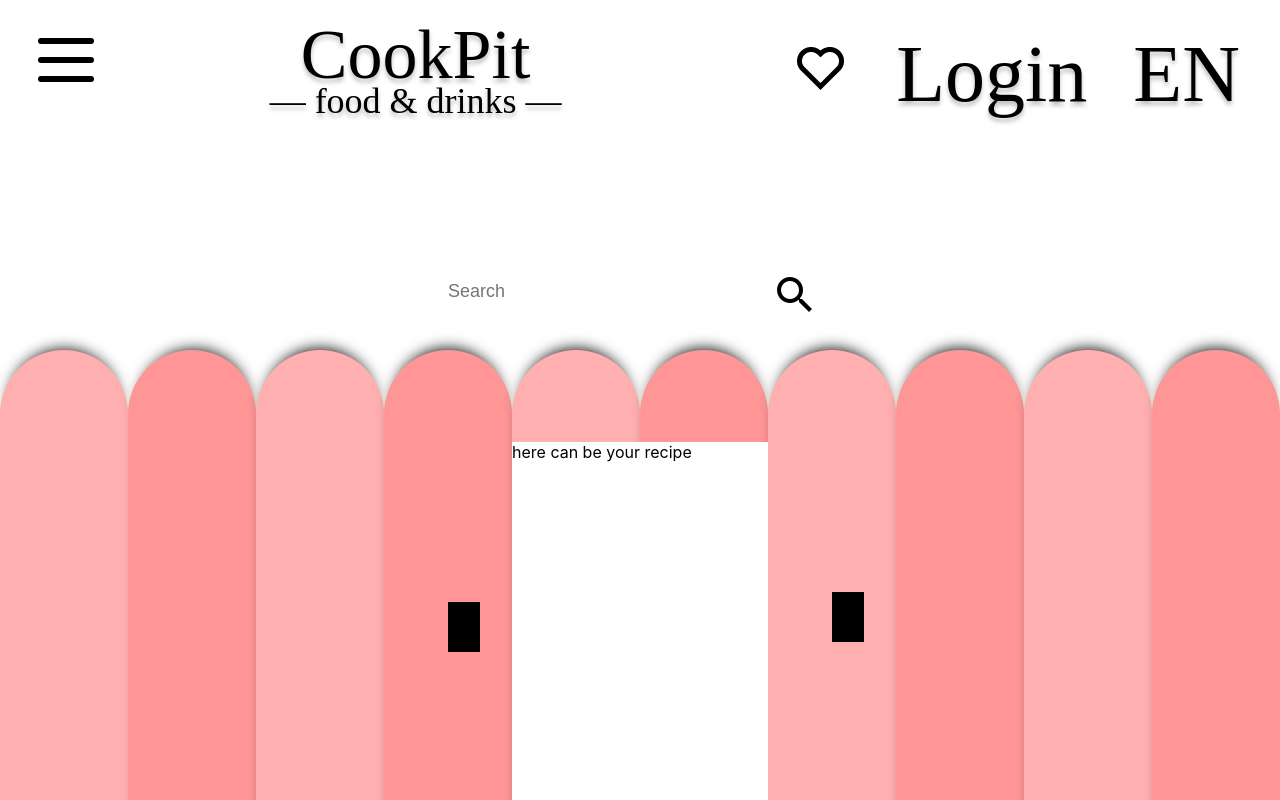
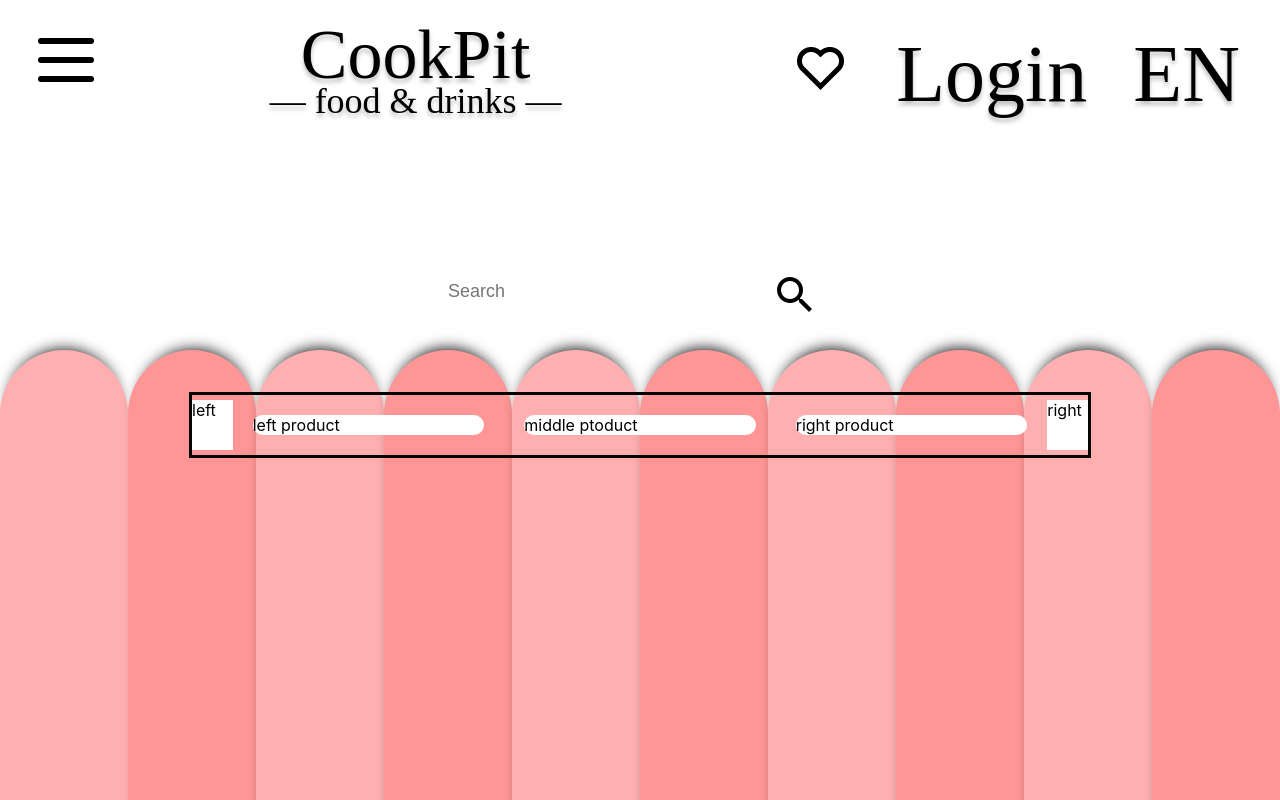
Before and after one commit to SE-TINF22B6/CookPit, a React (Create React App) app in the folder frontend/: page / in a window 1280 px wide. Shown: the top 800 px of the page. Built offline with nearby package versions, Linux system fonts and the light colour scheme; a web font is replaced by a local one.

Commit message:
Basic Placeholders for favorite screen

```diff
--- a/frontend/src/components/SearchSite/SearchSite.css
+++ b/frontend/src/components/SearchSite/SearchSite.css
@@ -36,31 +36,82 @@
     top: 5px;;
 }
 #mainArea{
-    width: 50%;
-    height: 700px;
+    width: 70%;
+    height: 40%;
+    justify-content: center;
+    align-items: center;
     margin: auto;
+    position: relative;
+    border-style: solid;
+    border-color: rgb(0, 0, 0);
+    display: flex;
 }
-#placeholder{
-    width: 40%;
-    height: 500px;
+
+/*#mainArea div{
+    align-items: center;
+    margin: 20px;
+    width: 100%;
+}*/
+
+#products{
+    width: 100%;
+    height: 100%;
+    margin: auto;
+    position: relative;
+    border-style: none;
+    border-color: rgb(0, 0, 0);
+    display: flex;
+}
+
+#products div{
+    align-items: center;
+    margin: 20px;
+    width: 100%;
+}
+
+#left{
+    width: 20%;
+    top: 25%;
+    height: 50%;
+    background-color: white;
+    position: relative;
+    border-radius: 10px;
+}
+
+#middle{
+    width: 20%;
+    top: 25%;
+    height: 50%;
     background-color: white;
     position: relative;
     margin: auto;
+    border-radius: 10px;
 
 }
+
+#right{
+    width: 20%;
+    top: 25%;
+    height: 50%;
+    background-color: white;
+    position: relative;
+    margin: auto;
+    border-radius: 10px;
+}
+
 #arrowLeft{
-    top: 30%;
-    left: 20%;
+    float: left;
+    top: 50%;
     width: 5%;
     height: 50px;
-    background-color: black;
+    background-color: rgb(255, 255, 255);
     position: relative;
 }
 #arrowRight{
-    top: -50%;
-    left: 80%;
+    float: right;
+    top: 50%;
     width: 5%;
     height: 50px;
-    background-color: black;
+    background-color: rgb(255, 255, 255);
     position: relative;
 }
--- a/frontend/src/components/SearchSite/SearchSite.tsx
+++ b/frontend/src/components/SearchSite/SearchSite.tsx
@@ -29,9 +29,24 @@ export default function Body(){
 <br />
 <br />
 <div id='mainArea'>
-<div id='arrowLeft'></div>
-<div id='placeholder' > here can be your recipe</div>
-<div id='arrowRight'>Hi</div>
+<div id='arrowLeft'>left</div>
+
+<div id='products'>
+
+<div id='left' >
+    left product
+    <img src="" alt="" />
+</div>
+
+
+<div id='middle' > middle ptoduct</div>
+
+
+<div id='right' > right product </div>
+
+</div>
+
+<div id='arrowRight'>right </div>
 </div>
 </body>
   )}
```
